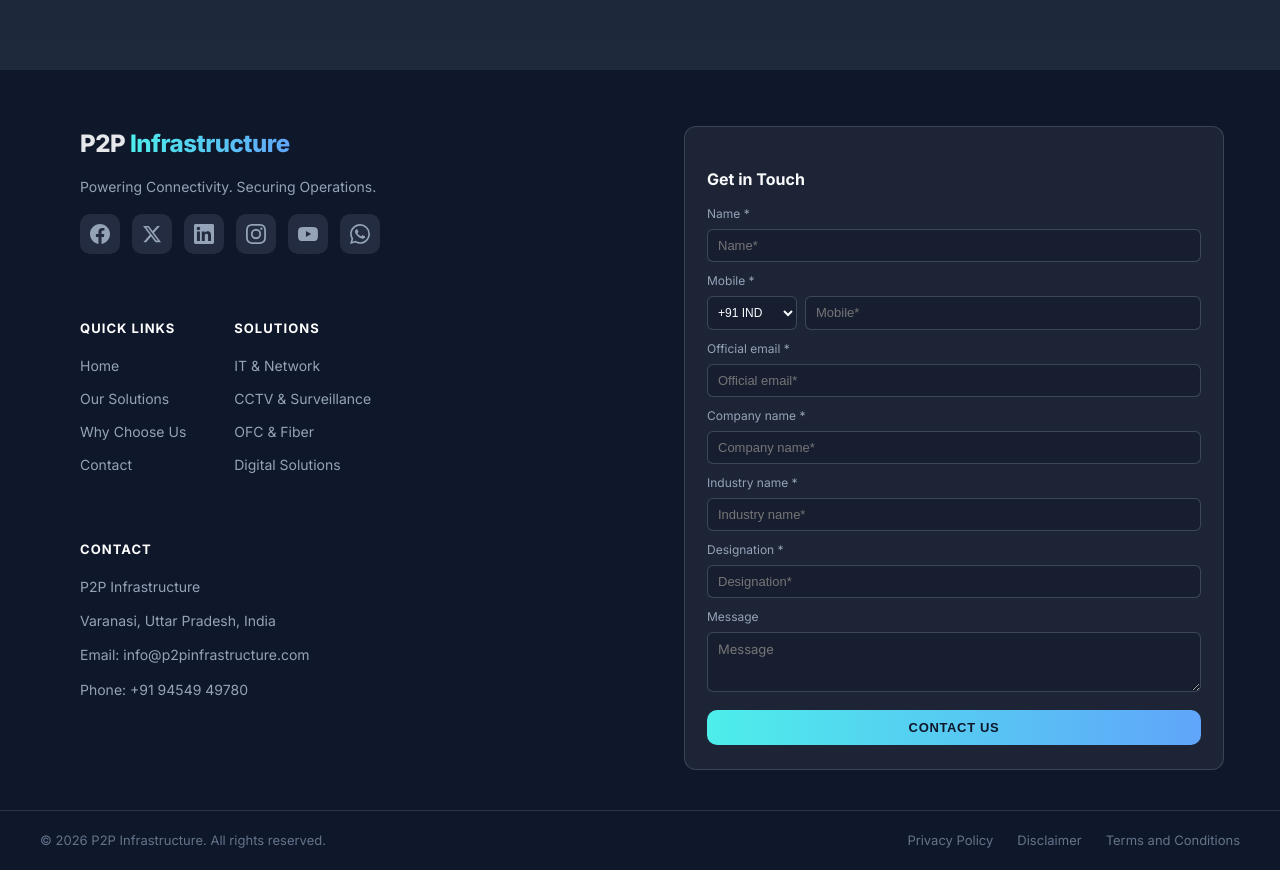
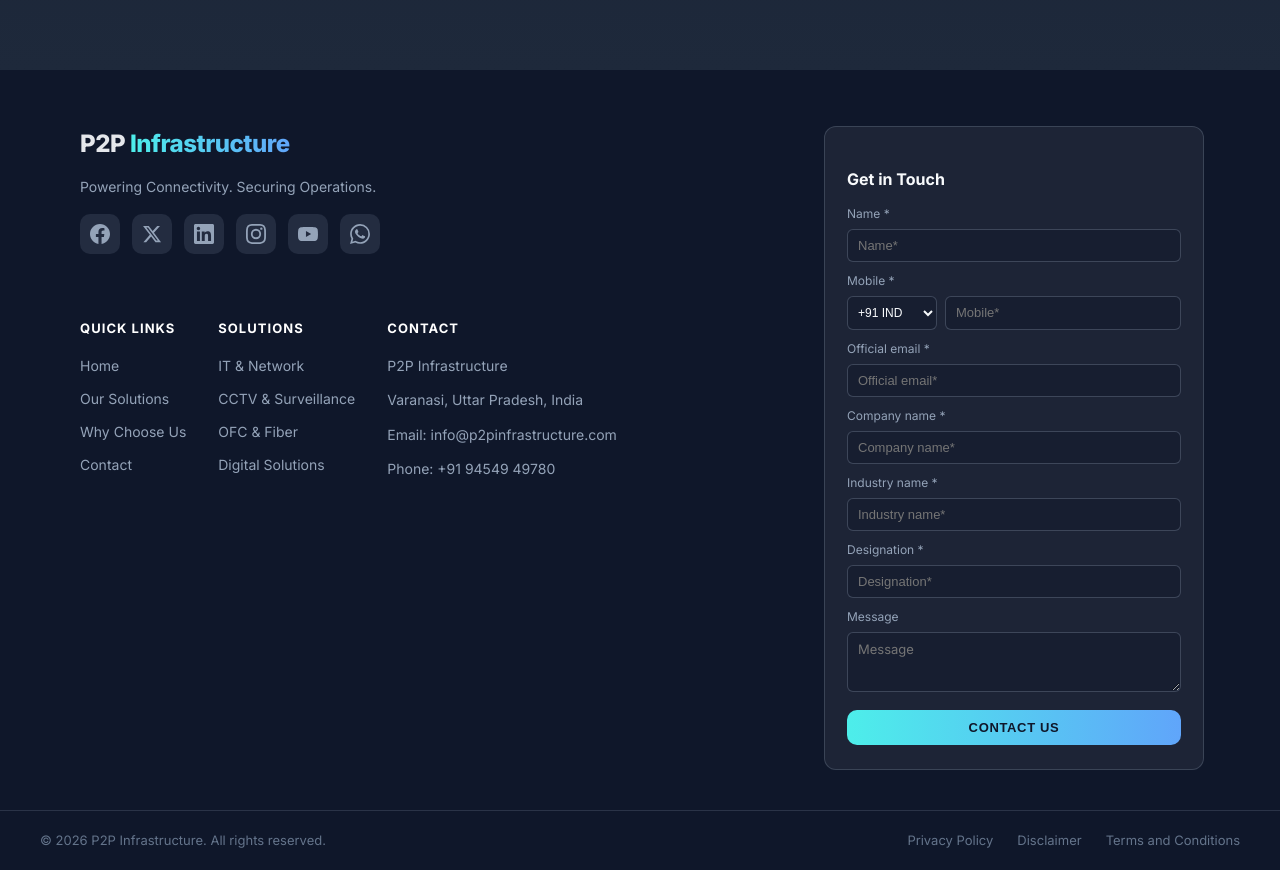
Before and after one commit to ankitapandey68-bit/p2p-website, a React (Vite) app: page /terms in a window 1280 px wide. Shown: the part 1100-1970 px from the top of the page. Built offline with nearby package versions, Linux system fonts and the light colour scheme.

Commit message:
Footer: reduce form width, Quick Links/Solutions/Contact in same line

```diff
--- a/src/components/ContactForm.jsx
+++ b/src/components/ContactForm.jsx
@@ -15,6 +15,7 @@
     padding: '24px 22px',
     border: '1px solid rgba(148,163,184,0.25)',
     width: '100%',
+    maxWidth: '380px',
   },
   title: {
     fontSize: '22px',
--- a/src/components/Footer.jsx
+++ b/src/components/Footer.jsx
@@ -31,14 +31,14 @@
   },
   linksGroup: {
     display: 'flex',
-    flexWrap: 'wrap',
-    gap: '48px',
+    flexWrap: 'nowrap',
+    gap: '32px',
     flex: '1 1 auto',
   },
   formColumn: {
-    flex: '1 1 420px',
-    minWidth: '420px',
-    maxWidth: '540px',
+    flex: '1 1 340px',
+    minWidth: '300px',
+    maxWidth: '400px',
     marginLeft: 'auto',
   },
   logo: {
@@ -224,7 +224,7 @@
             </div>
           </div>
 
-          <div style={styles.linksGroup}>
+          <div style={styles.linksGroup} className="footer-links-group">
           <div style={styles.column}>
             <h4 style={styles.columnTitle}>Quick Links</h4>
             <Link to="/" style={styles.link}>Home</Link>
--- a/src/responsive.css
+++ b/src/responsive.css
@@ -128,6 +128,9 @@
   .footer-main {
     padding: 40px 20px 30px !important;
   }
+  .footer-links-group {
+    flex-wrap: wrap !important;
+  }
   .footer-form-column {
     flex: 1 1 100% !important;
     min-width: 0 !important;
```
